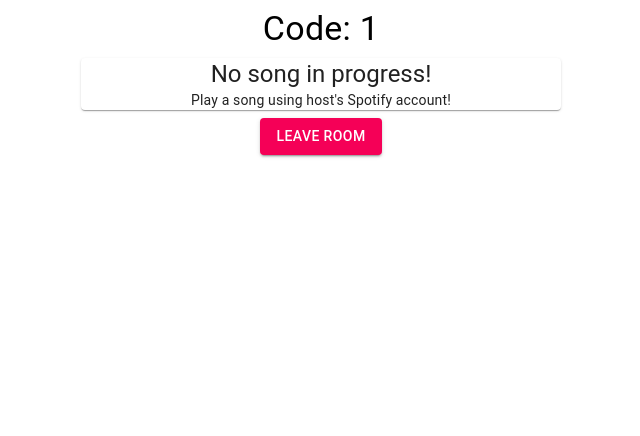
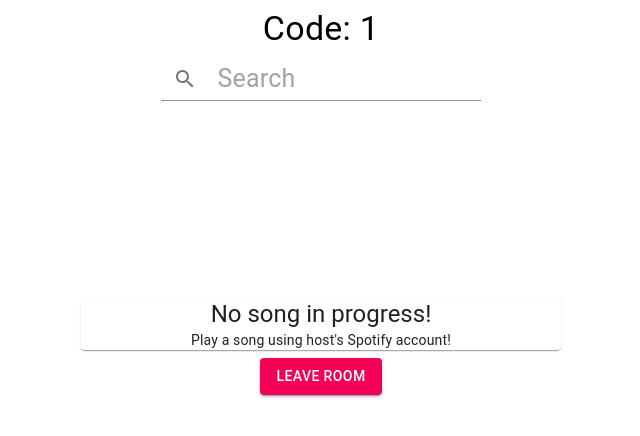
Before and after one commit to ShabdanBatyrkulov/harmoni, a React app in the folder frontend/: page /room/1 in a window 1280 px wide. Shown: the top 436 px of the page, without its empty margins (319-959 px from the left). Built offline with nearby package versions, Linux system fonts and the light colour scheme; no server answers; the HTML template or start-up script is replaced by a standard one.

Commit message:
search button added without making any request to back-end

```diff
--- a/frontend/src/components/MusicPlayer.js
+++ b/frontend/src/components/MusicPlayer.js
@@ -1,20 +1,25 @@
-import React, { Component } from "react";
+import React, { Component, useTheme } from "react";
 import {
   Grid,
   Typography,
   Card,
   IconButton,
   LinearProgress,
+  Input,
+  InputAdornment
 } from "@material-ui/core";
 import PlayArrowIcon from '@material-ui/icons/PlayArrow';
 import PauseIcon from "@material-ui/icons/Pause";
 import SkipNextIcon from "@material-ui/icons/SkipNext";
+import SearchIcon from '@material-ui/icons/Search';
 
 export default class MusicPlayer extends Component {
   constructor(props) {
     super(props);
     this.renderSongCard = this.renderSongCard.bind(this);
     this.renderNoSongCard = this.renderNoSongCard.bind(this);
+    this.renderSearchBar = this.renderSearchBar.bind(this);
+    this.handleSearchFieldPressed = this.handleSearchFieldPressed.bind(this);
   }
 
   skipSong() {
@@ -41,8 +46,42 @@ export default class MusicPlayer extends Component {
     fetch('/spotify/play', requestOptions)
   }
 
+
+  handleSearchFieldPressed() {
+    // write search request
+    console.log("start search!!!!")
+  }
+
+  renderSearchBar() {
+    return (
+      <Grid container justifyContent="center" style={{ minHeight: '30vh', padding: '0, 20px' }}>
+        {/* Search Bar */}
+        <Grid item align="center">
+          <Input
+            placeholder="Search"
+            startAdornment={
+              <InputAdornment position="start">
+                <IconButton onClick={() => this.handleSearchFieldPressed()}>
+                  <SearchIcon />
+                </IconButton>
+              </InputAdornment>
+            }
+            style={{ width: '80%', maxWidth: '1000px', fontSize: '25px' }}
+            onKeyPress={(e) => {
+              if (e.key === 'Enter') {
+                this.handleSearchFieldPressed();
+              }
+            }}
+          />
+        </Grid>
+      </Grid>
+    );
+  }
+
   renderNoSongCard() {
     return (
+      <div>
+        {this.renderSearchBar()}
         <Card align="center">
           <Grid container alignItems="center" justifyContent="center" xs={8}>
             <Grid item align="center" xs="auto">
@@ -57,12 +96,15 @@ export default class MusicPlayer extends Component {
             </Grid>
           </Grid>
         </Card>
+      </div>
     );
   }
 
   renderSongCard() {
     const songProgress = (this.props.time / this.props.duration) * 100;
     return (
+      <div>
+        {this.renderSearchBar()}
         <Card>
           <Grid container alignItems="center">
             <Grid item align="center" xs={4}>
@@ -88,12 +130,15 @@ export default class MusicPlayer extends Component {
           </Grid>
           <LinearProgress variant="determinate" value={songProgress} />
         </Card>
+      </div>
     );
   }
 
   render() {
     return (
-      this.props.title !== undefined ? this.renderSongCard() : this.renderNoSongCard()
+       <>
+        {this.props.title !== undefined ? this.renderSongCard() : this.renderNoSongCard()}
+       </>
     );
   }
 }
```
Also changed, not shown: 2 other files (tests, documents, lock files or other folders). Lines whose indentation alone changed are shown as unchanged.
